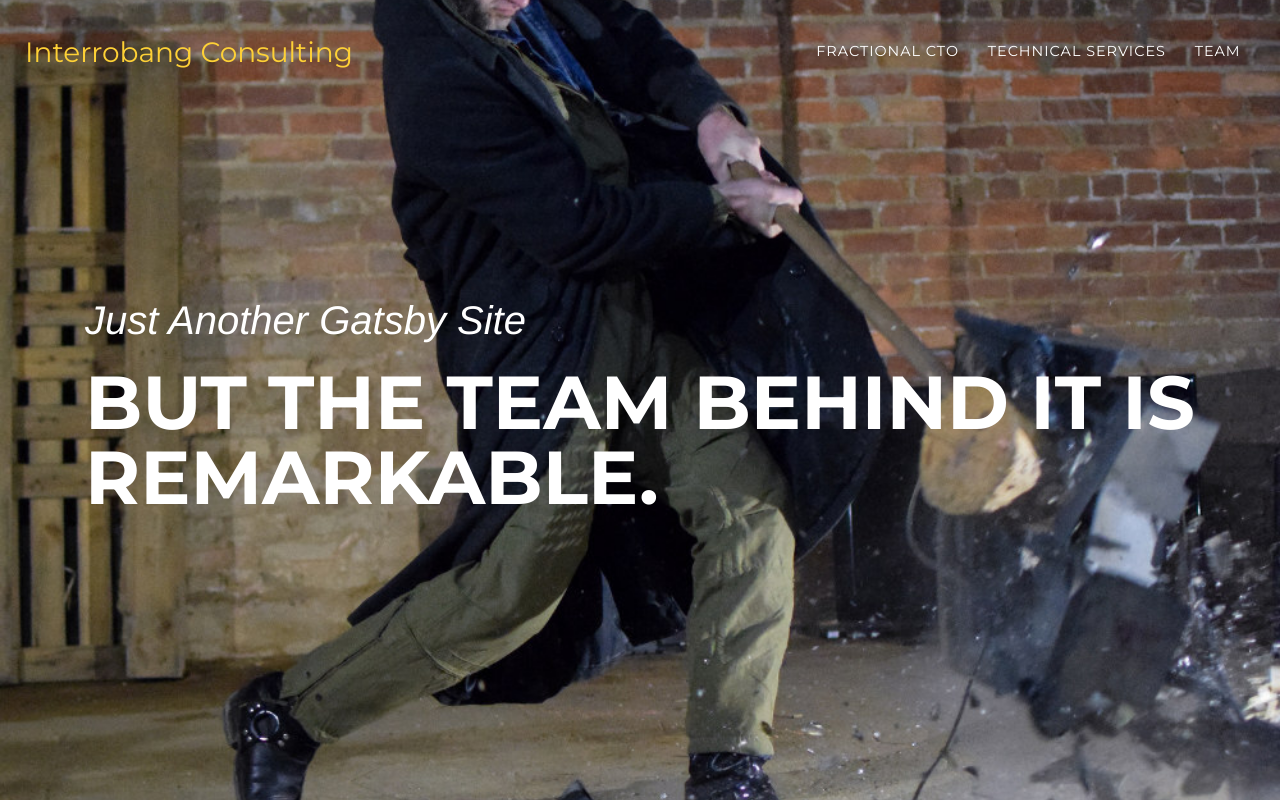
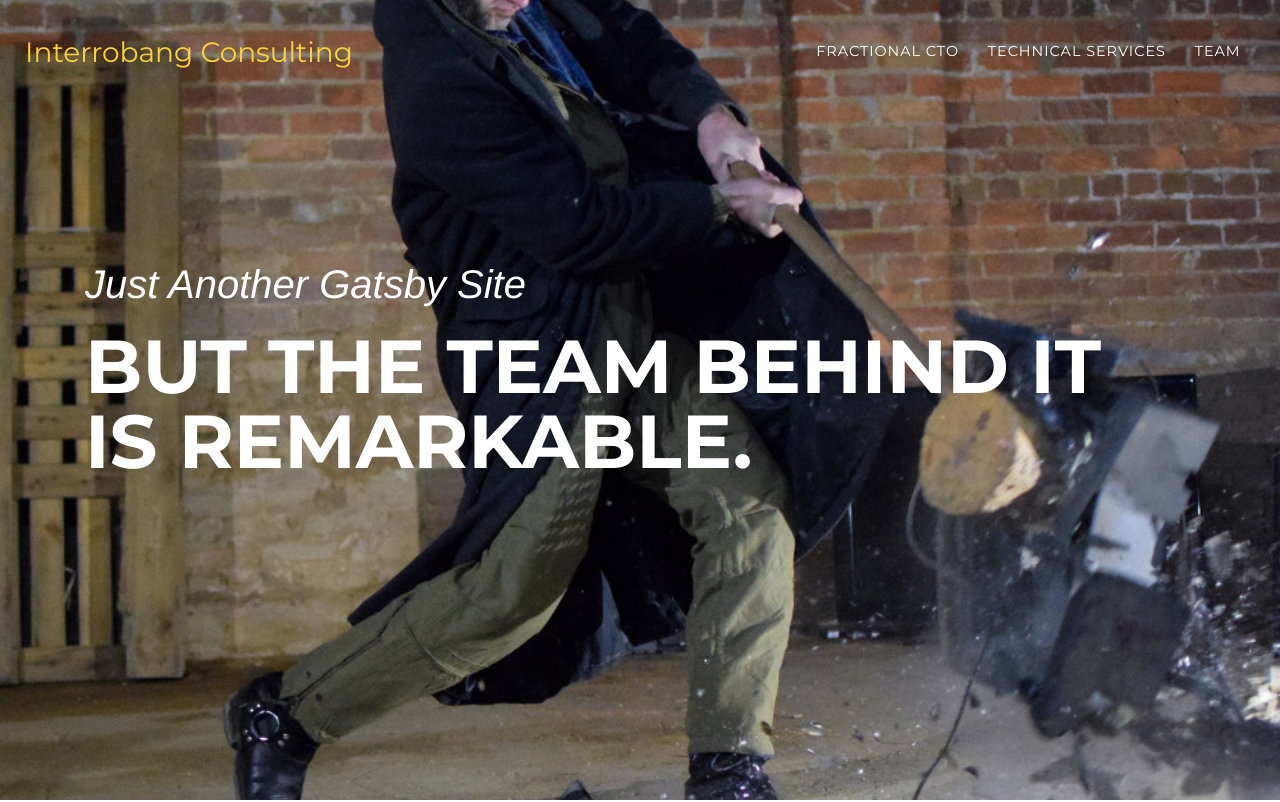
Before and after one commit to interrobangc/www-gatsby, a Gatsby site: page / in a window 1280 px wide. Shown: the top 802 px of the page. Built offline with nearby package versions, Linux system fonts and the light colour scheme; Gatsby itself is replaced by a stand-in of ours; a web font is replaced by a local one.

Commit message:
css cleanup and fixes

```diff
--- a/src/assets/scss/masthead.scss
+++ b/src/assets/scss/masthead.scss
@@ -8,8 +8,7 @@ header.masthead {
   height: 100vh;
 
   .intro-text {
-    padding-top: 150px;
-    padding-bottom: 100px;
+    padding-top: 33vh;
 
     .intro-lead-in {
       @include serif-font;
@@ -31,8 +30,8 @@ header.masthead {
 @media (min-width: 768px) {
   header.masthead {
     .intro-text {
-      padding-top: 300px;
-      padding-bottom: 200px;
+      padding-top: 33vh;
+      padding-right: 5vh;
 
       .intro-lead-in {
         @include serif-font;
```
